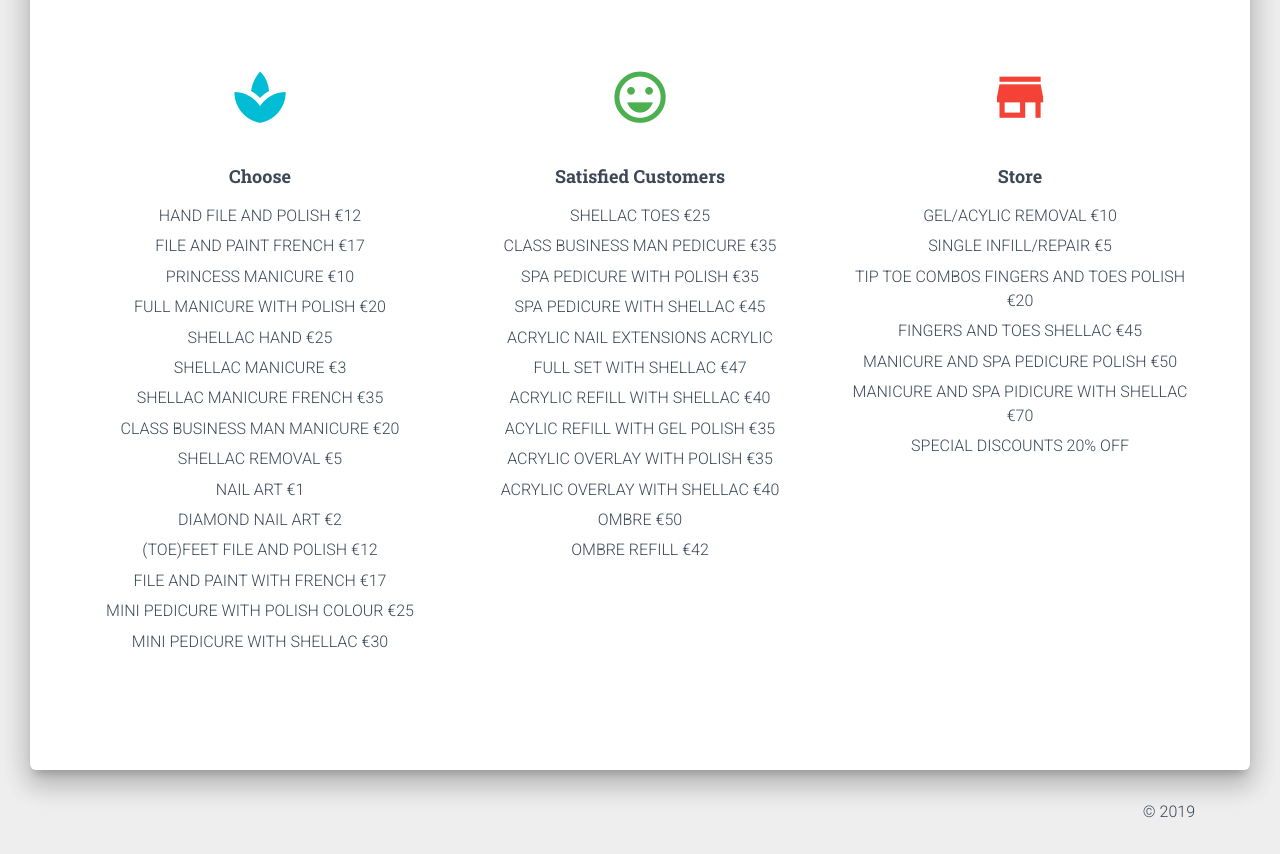
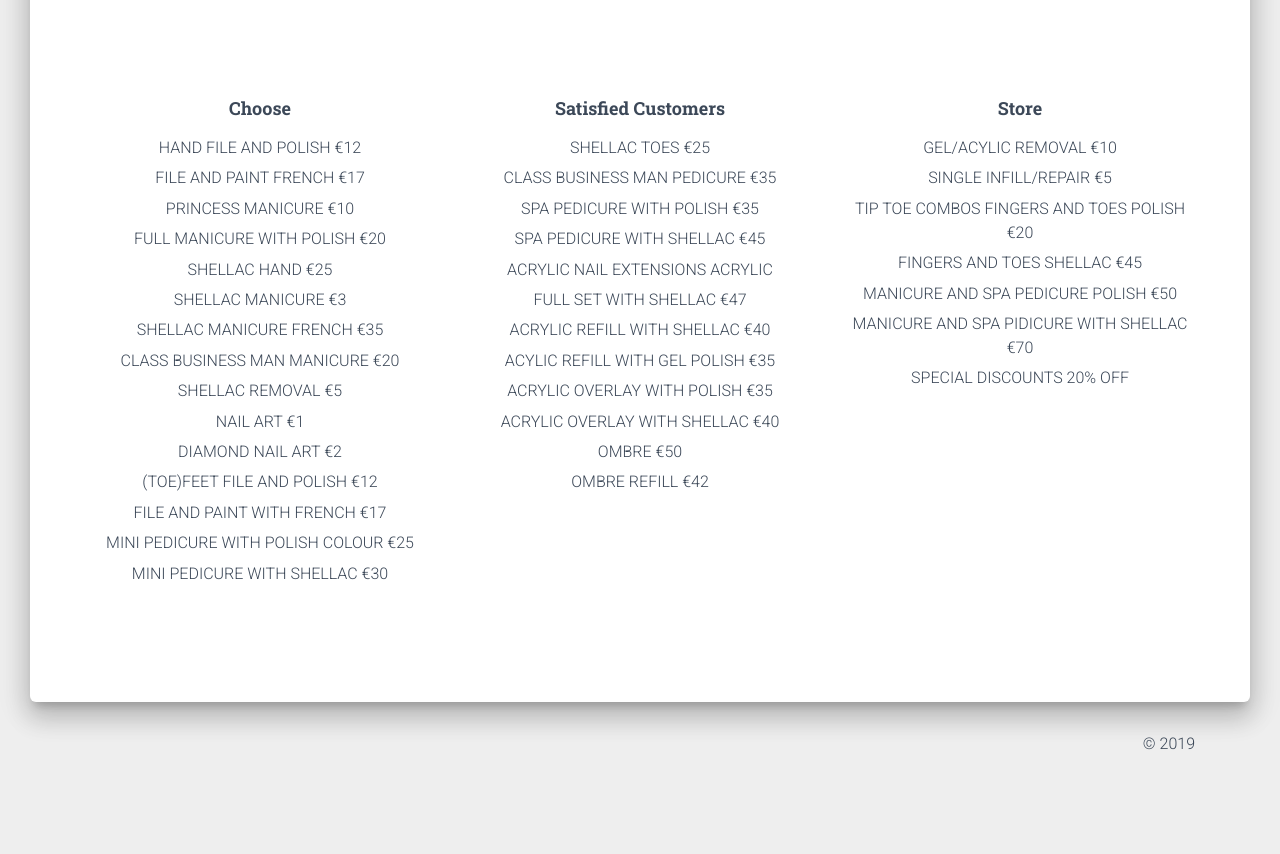
Before and after one commit to theWhiteFox/tiptoenails, a website: page index.html in a window 1280 px wide. Shown: the part 1102-1956 px from the top of the page. After the commit the page ends 1888 px from the top, so only its background shows below. Drawn offline with nearby package versions, Linux system fonts and the light colour scheme; some packages are replaced by stand-ins of ours.

Commit message:
Update index.html

```diff
--- a/index.html
+++ b/index.html
@@ -247,9 +247,7 @@
             <div class="row">
               <div class="col-md-4">
                 <div class="info">
-                  <div class="icon icon-info">
-                    <i class="material-icons">spa</i>
-                  </div>
+
                   <h4 class="info-title">Choose</h4>
 
                   <ul class="list-unstyled">
@@ -273,9 +271,7 @@
               </div>
               <div class="col-md-4">
                 <div class="info">
-                  <div class="icon icon-success">
-                    <i class="material-icons">sentiment_very_satisfied</i>
-                  </div>
+
                   <h4 class="info-title">Satisfied Customers</h4>
                   <ul class="list-unstyled">
                     <li>SHELLAC TOES €25</li>
@@ -295,9 +291,7 @@
               </div>
               <div class="col-md-4">
                 <div class="info">
-                  <div class="icon icon-danger">
-                    <i class="material-icons">store</i>
-                  </div>
+
                   <h4 class="info-title">Store</h4>
                   <ul class="list-unstyled">
                     <li>GEL/ACYLIC REMOVAL €10</li>
```
